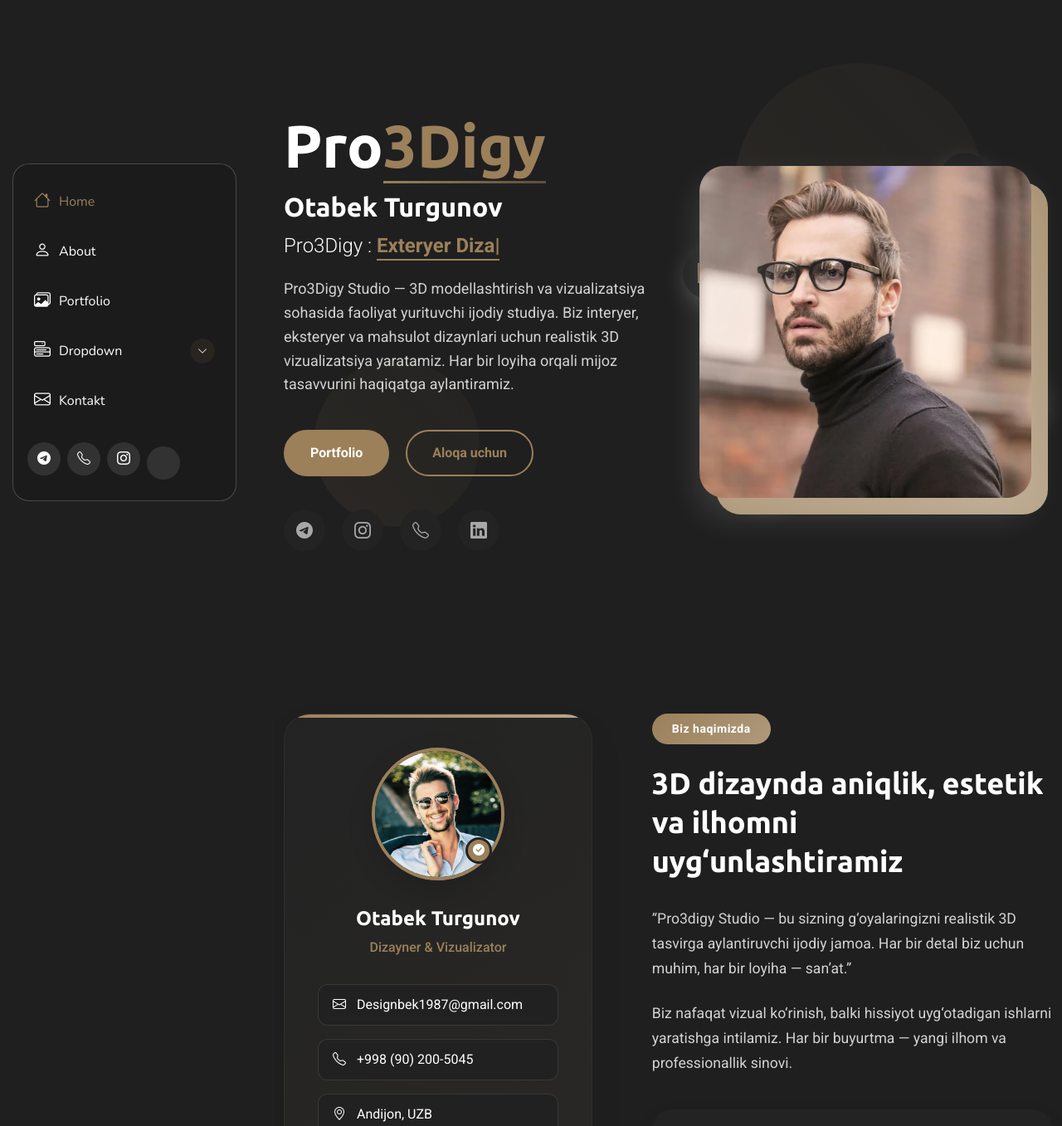
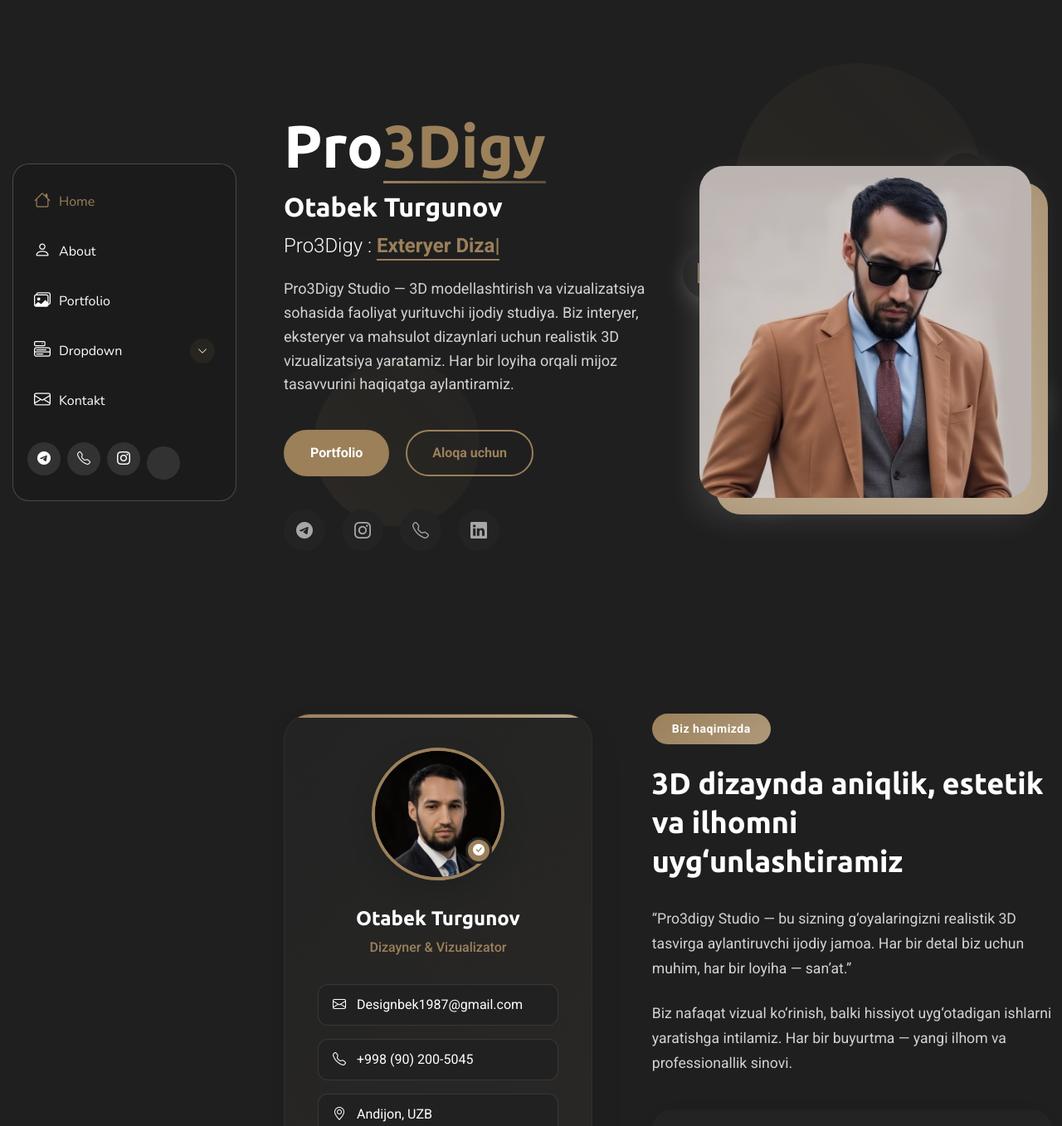
Before and after one commit to Otabek3D/Pro3digy, a plain HTML site: page index.html in a window 1280 px wide. Shown: the top 1357 px of the page at 83% size. Drawn offline with nearby package versions, Linux system fonts and the light colour scheme.

Commit message:
Added personal photo

```diff
--- a/index.html
+++ b/index.html
@@ -121,7 +121,7 @@
               <div class="hero-visual">
                 <div class="profile-container">
                   <div class="profile-background"></div>
-                  <img src="assets/img/profile/profile-2.webp" alt="Otabek Turgunov" class="profile-image">
+                  <img src="/assets/img/person/Profil_a.png" alt="Otabek Turgunov" class="profile-image">
                   <div class="floating-elements">
                     <div class="floating-icon icon-1"><i class="bi bi-palette"></i></div>
                     <div class="floating-icon icon-2"><i class="bi bi-code-slash"></i></div>
@@ -148,7 +148,7 @@
             <div class="profile-card">
               <div class="profile-header">
                 <div class="profile-image">
-                  <img src="assets/img/profile/profile-square-3.webp" alt="Profile Image" class="img-fluid">
+                  <img src="/assets/img/person/Profil_b.png" alt="Profile Image" class="img-fluid">
                 </div>
                 <div class="profile-badge">
                   <i class="bi bi-check-circle-fill"></i>
```
Also changed, not shown: assets/img/person/Profil_a.png (added), assets/img/person/Profil_b.png (added).
